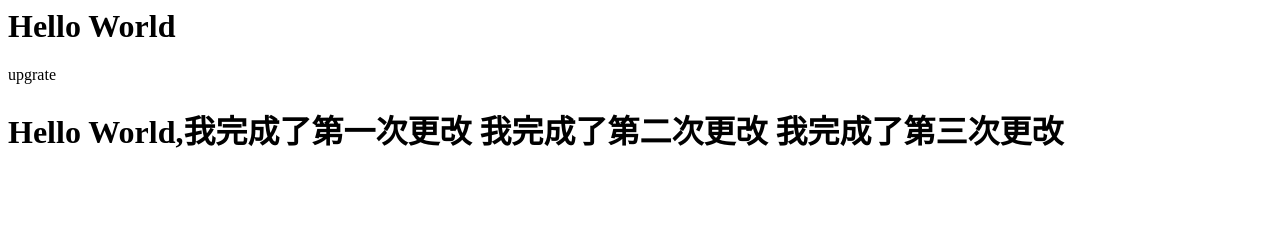
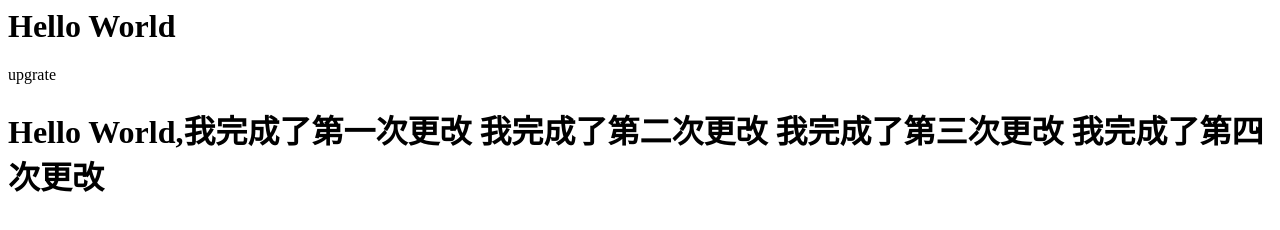
Before and after one commit to feifeima-max/-------2-, a plain HTML site: page index.html in a window 1280 px wide. Drawn offline with Linux system fonts and the light colour scheme.

Commit message:
第五次提交

```diff
--- a/index.html
+++ b/index.html
@@ -17,3 +17,5 @@ upgrate
     我完成了第二次更改
 
     我完成了第三次更改
+
+    我完成了第四次更改
```
